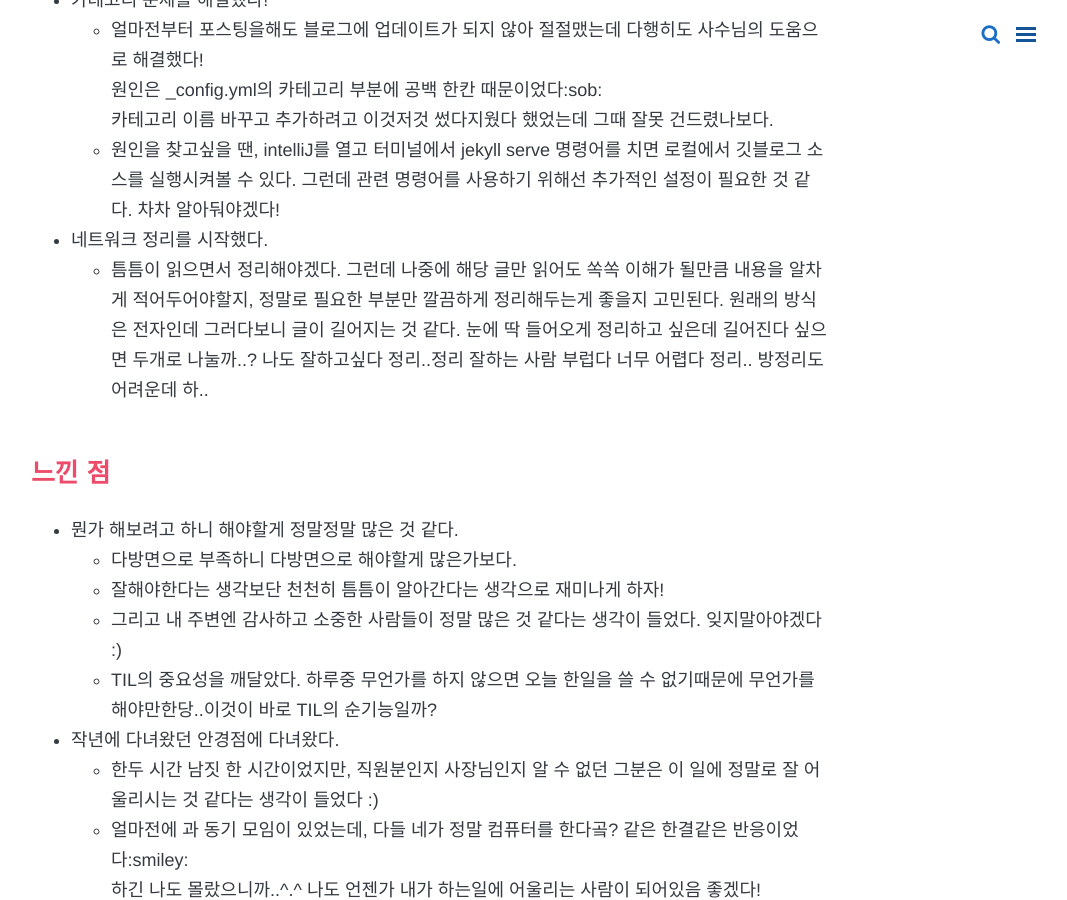
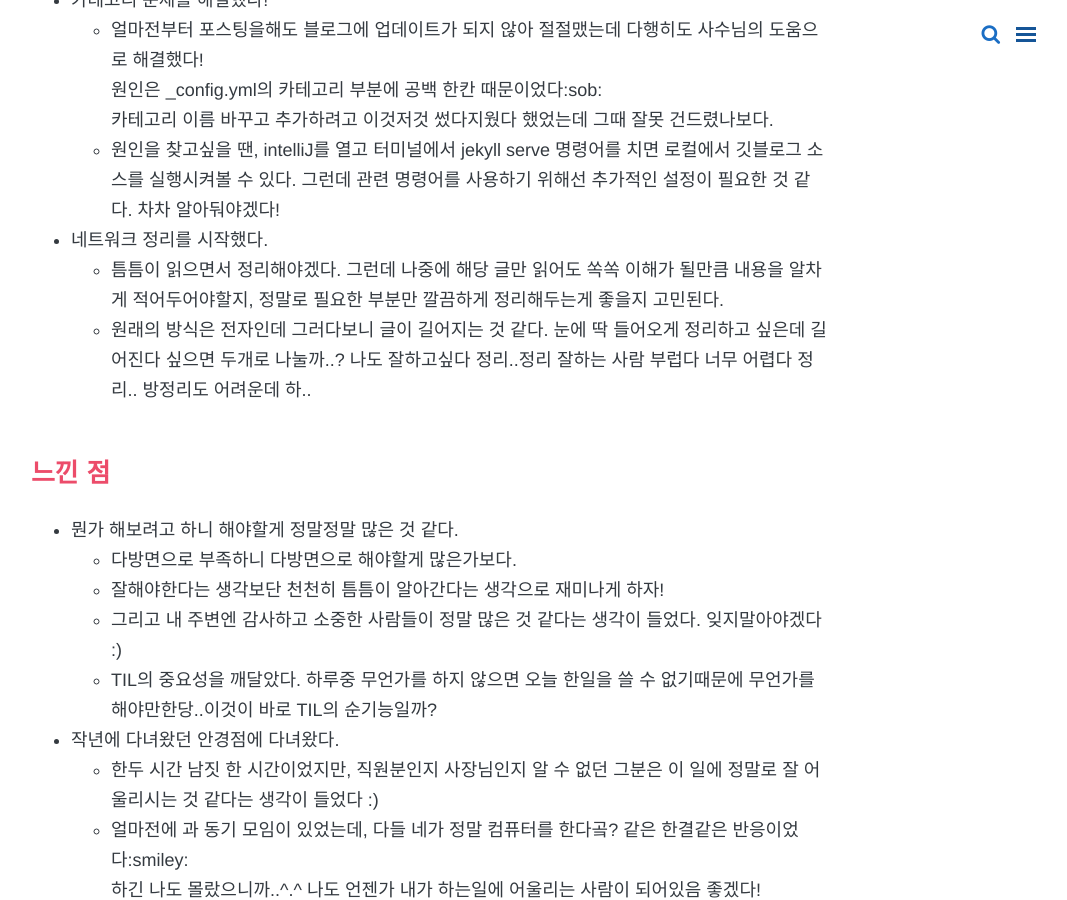
Before and after one commit to diniyo804/diniyo804.github.io, a Jekyll site: the page built from _posts/TIL (Today I Learned)/2018-12-25-TIL.md, in a window 1280 px wide and 900 px high, scrolled down 349 px. Shown: the whole window, without its empty margins (209-1276 px from the left). Built offline with Jekyll 4.4.1, drawn with Linux system fonts in a browser that asks for light colours; nearby versions of some CDN libraries; comment, search, counter and statistics services are not loaded.

```diff
--- a/_posts/TIL (Today I Learned)/2018-12-25-TIL.md
+++ b/_posts/TIL (Today I Learned)/2018-12-25-TIL.md
@@ -18,7 +18,8 @@ comments: true
 
 - 네트워크 정리를 시작했다.
   - 틈틈이 읽으면서 정리해야겠다. 그런데 나중에 해당 글만 읽어도 쏙쏙 이해가 될만큼 내용을 알차게 적어두어야할지,
-  정말로 필요한 부분만 깔끔하게 정리해두는게 좋을지 고민된다. 원래의 방식은 전자인데 그러다보니 글이 길어지는 것 같다.
+  정말로 필요한 부분만 깔끔하게 정리해두는게 좋을지 고민된다.
+  - 원래의 방식은 전자인데 그러다보니 글이 길어지는 것 같다.
   눈에 딱 들어오게 정리하고 싶은데 길어진다 싶으면 두개로 나눌까..? 나도 잘하고싶다 정리..정리 잘하는 사람 부럽다
   너무 어렵다 정리.. 방정리도 어려운데 하..
 
```
